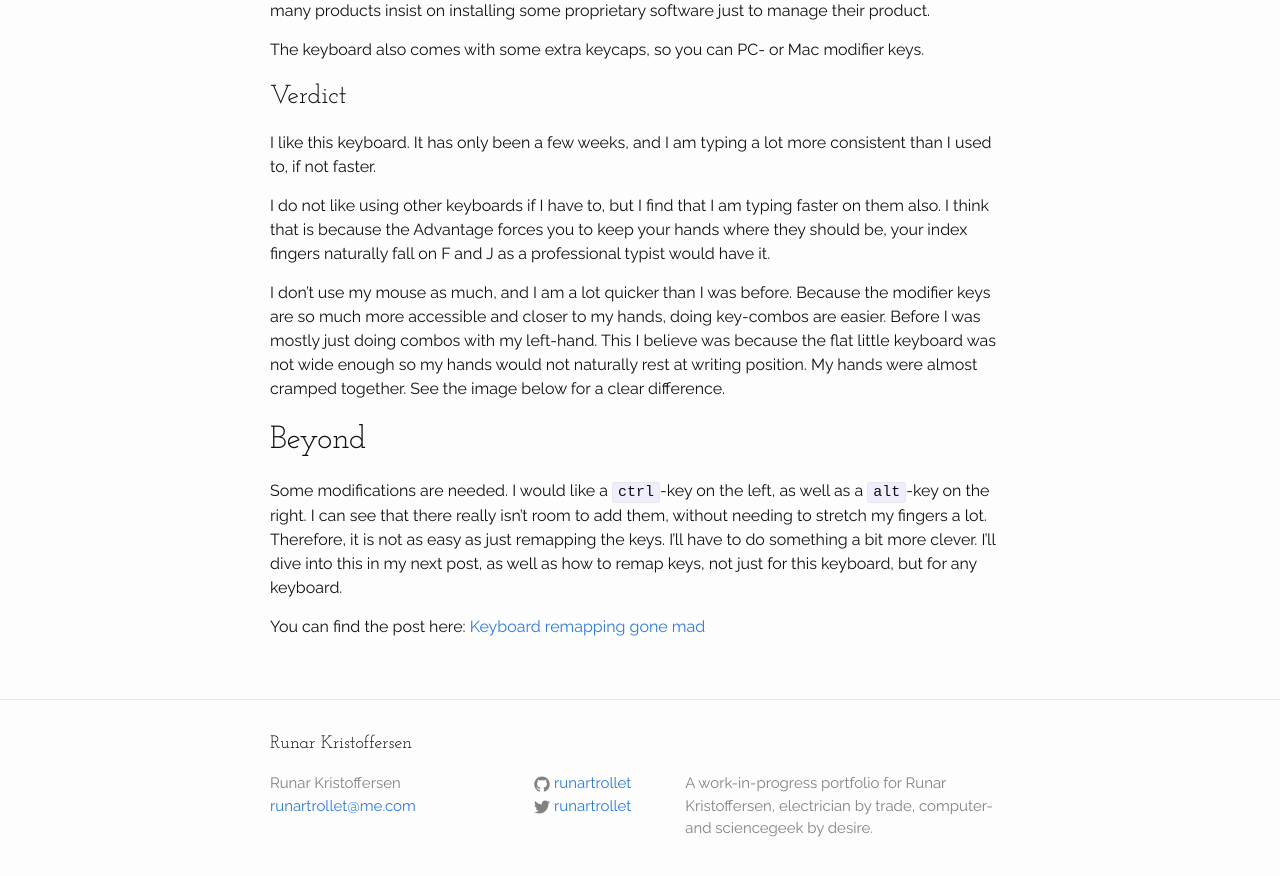
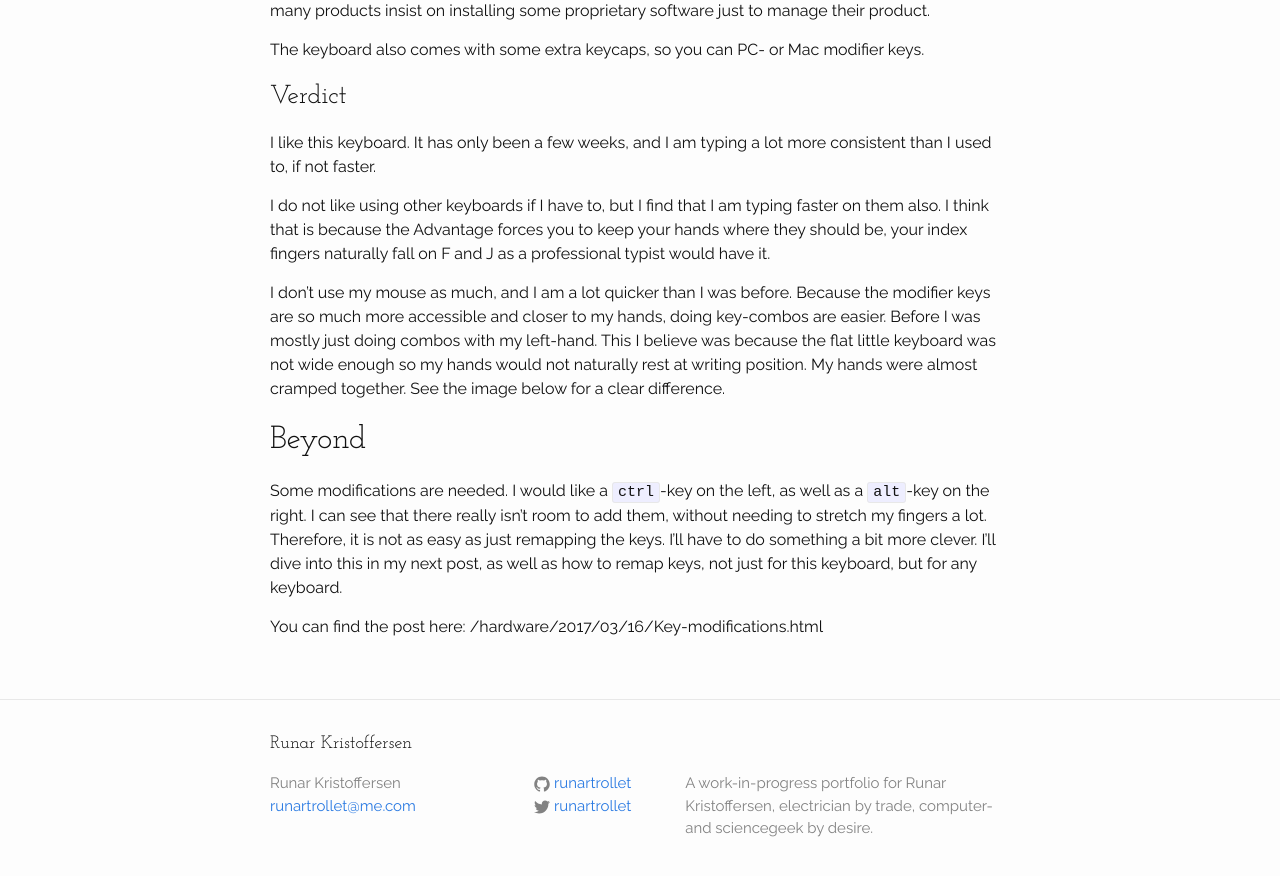
Before and after one commit to runar-rkmedia/runar_web_source, a Jekyll site: the page built from _posts/2017-03-14-Advantage.md, in a window 1280 px wide and 900 px high, scrolled down 2300 px. Shown: the top 876 px of the window. Built offline with Jekyll 4.4.1, drawn with Linux system fonts in a browser that asks for light colours; part of the change alters nothing that is shown.

```diff
--- a/_plugins/post_link.rb
+++ /dev/null
@@ -1,100 +0,0 @@
-module Jekyll
-  module Tags
-    class PostComparer
-      MATCHER = %r!^(.+/)*(\d+-\d+-\d+)-(.*)$!
-
-      attr_reader :path, :date, :slug, :name
-
-      def initialize(name)
-        @name = name
-
-        all, @path, @date, @slug = *name.sub(%r!^/!, "").match(MATCHER)
-        unless all
-          raise Jekyll::Errors::InvalidPostNameError,
-            "'#{name}' does not contain valid date and/or title."
-        end
-
-        escaped_slug = Regexp.escape(slug)
-        @name_regex = %r!^_posts/#{path}#{date}-#{escaped_slug}\.[^.]+|
-          ^#{path}_posts/?#{date}-#{escaped_slug}\.[^.]+!x
-      end
-
-      def post_date
-        @post_date ||= Utils.parse_date(date,
-          "\"#{date}\" does not contain valid date and/or title.")
-      end
-
-      def ==(other)
-        other.relative_path.match(@name_regex)
-      end
-
-      def deprecated_equality(other)
-        slug == post_slug(other) &&
-          post_date.year  == other.date.year &&
-          post_date.month == other.date.month &&
-          post_date.day   == other.date.day
-      end
-
-      private
-      # Construct the directory-aware post slug for a Jekyll::Post
-      #
-      # other - the Jekyll::Post
-      #
-      # Returns the post slug with the subdirectory (relative to _posts)
-      def post_slug(other)
-        path = other.basename.split("/")[0...-1].join("/")
-        if path.nil? || path == ""
-          other.data["slug"]
-        else
-          path + "/" + other.data["slug"]
-        end
-      end
-    end
-
-    class PostUrl < Liquid::Tag
-      def initialize(tag_name, post, tokens)
-        super
-        @orig_post = post.strip
-        begin
-          @post = PostComparer.new(@orig_post)
-        rescue => e
-          raise Jekyll::Errors::PostURLError, <<-eos
-Could not parse name of post "#{@orig_post}" in tag 'post_url'.
-Make sure the post exists and the name is correct.
-#{e.class}: #{e.message}
-eos
-        end
-      end
-
-      def render(context)
-        site = context.registers[:site]
-
-        site.posts.docs.each do |p|
-          if @post == p
-            return "<a href=\"#{ p.url }\">#{  p['title'] }</a>"
-          end
-        end
-
-        # New matching method did not match, fall back to old method
-        # with deprecation warning if this matches
-
-        site.posts.docs.each do |p|
-          next unless @post.deprecated_equality p
-          Jekyll::Deprecator.deprecation_message "A call to "\
-            "'{{ post_url #{@post.name} }}' did not match " \
-            "a post using the new matching method of checking name " \
-            "(path-date-slug) equality. Please make sure that you " \
-            "change this tag to match the post's name exactly."
-          return p.url
-        end
-
-        raise Jekyll::Errors::PostURLError, <<-eos
-Could not find post "#{@orig_post}" in tag 'post_url'.
-Make sure the post exists and the name is correct.
-eos
-      end
-    end
-  end
-end
-
-Liquid::Template.register_tag("post_link", Jekyll::Tags::PostUrl)
--- a/_posts/2017-03-14-Advantage.md
+++ b/_posts/2017-03-14-Advantage.md
@@ -65,5 +65,4 @@ I don't use my mouse as much, and I am a lot quicker than I was before. Because
 ## Beyond
 Some modifications are needed. I would like a `ctrl`-key on the left, as well as a `alt`-key on the right. I can see that there really isn't room to add them, without needing to stretch my fingers a lot. Therefore, it is not as easy as just remapping the keys. I'll have to do something a bit more clever. I'll dive into this in my next post, as well as how to remap keys, not just for this keyboard, but for any keyboard.
 
-
-You can find the post here: {% post_link 2017-03-16-Key-modifications %}
+You can find the post here: {% post_url 2017-03-16-Key-modifications %}
```
